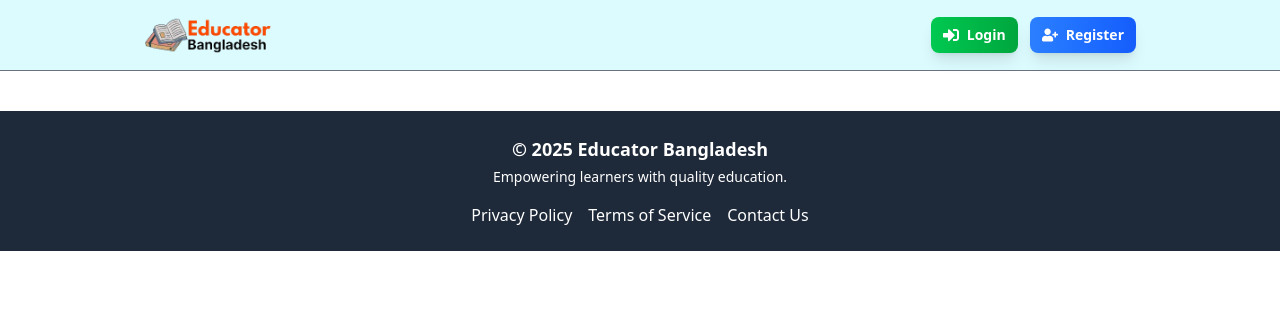
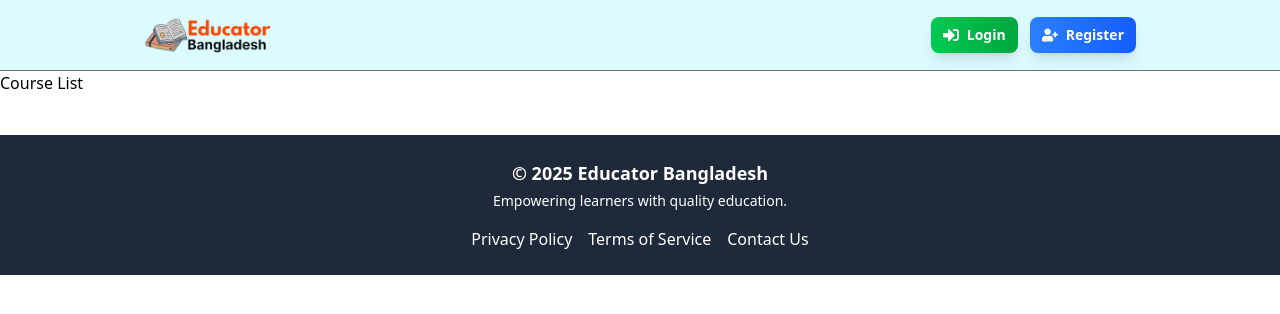
Before and after one commit to ashikulislamcse/Learning-Management-System, a React (Vite) app in the folder frontend/: page /course-list in a window 1280 px wide. Shown: the top 314 px of the page. Built offline with nearby package versions, Linux system fonts and the light colour scheme.

Commit message:
Updated Work

```diff
--- a/frontend/src/App.jsx
+++ b/frontend/src/App.jsx
@@ -6,6 +6,7 @@ import RegisterPage from "./Authentication/Register";
 import LoginPage from "./Authentication/Login";
 import Profile from "./Pages/Profile";
 import Footer from "./Common/Footer";
+import CourseList from "./Pages/CourseList";
 
 const App = () => {
   return (
@@ -18,6 +19,7 @@ const App = () => {
           <Route path="/register" element={<RegisterPage />} />
           <Route path="/login" element={<LoginPage />} />
           <Route path="/profile" element={<Profile />} />
+          <Route path="/course-list" element={<CourseList />} />
         </Routes>
         <Footer/>
       </BrowserRouter>
--- a/frontend/src/Common/Navbar/Navbar.jsx
+++ b/frontend/src/Common/Navbar/Navbar.jsx
@@ -58,7 +58,7 @@ const Navbar = () => {
         <Popover>
           <PopoverTrigger asChild>
             <Avatar className="cursor-pointer hover:shadow-lg transition">
-              <AvatarImage src={user.profile.profilePhoto} alt="User" />
+              <AvatarImage src={user?.profile?.profilePhoto} alt="User" />
               <AvatarFallback>U</AvatarFallback>
             </Avatar>
           </PopoverTrigger>
--- /dev/null
+++ b/frontend/src/Pages/CourseList.jsx
@@ -0,0 +1,11 @@
+import React from 'react'
+
+const CourseList = () => {
+  return (
+    <div>
+      Course List
+    </div>
+  )
+}
+
+export default CourseList
```
Also changed, not shown: 1 other file (tests, documents, lock files or other folders).
